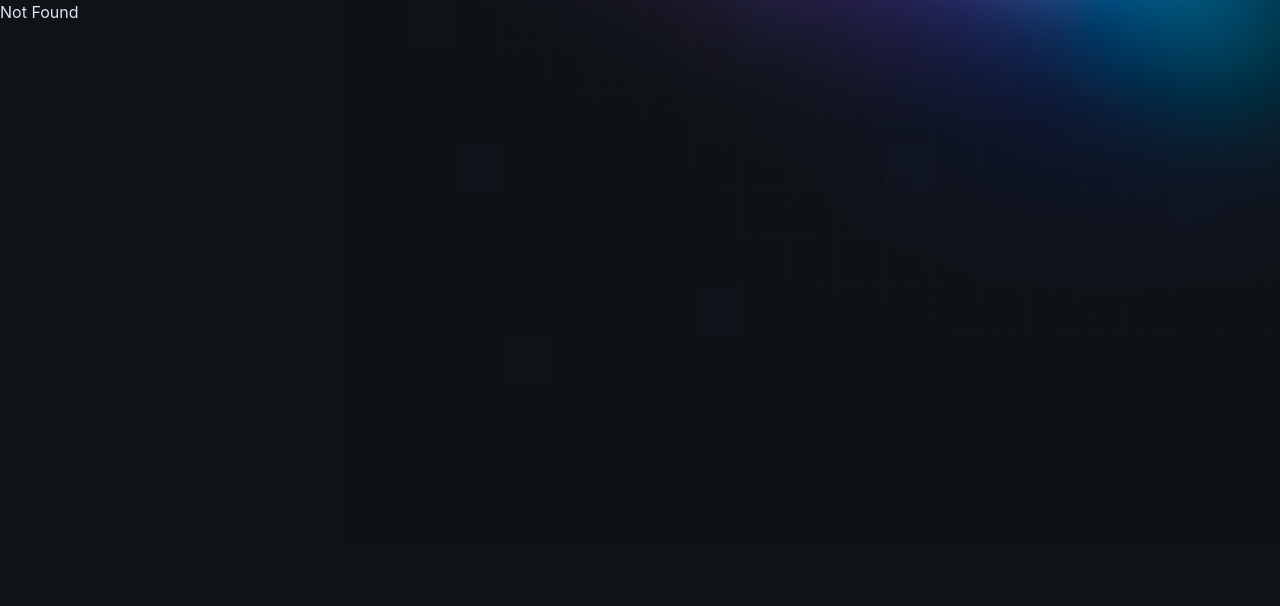
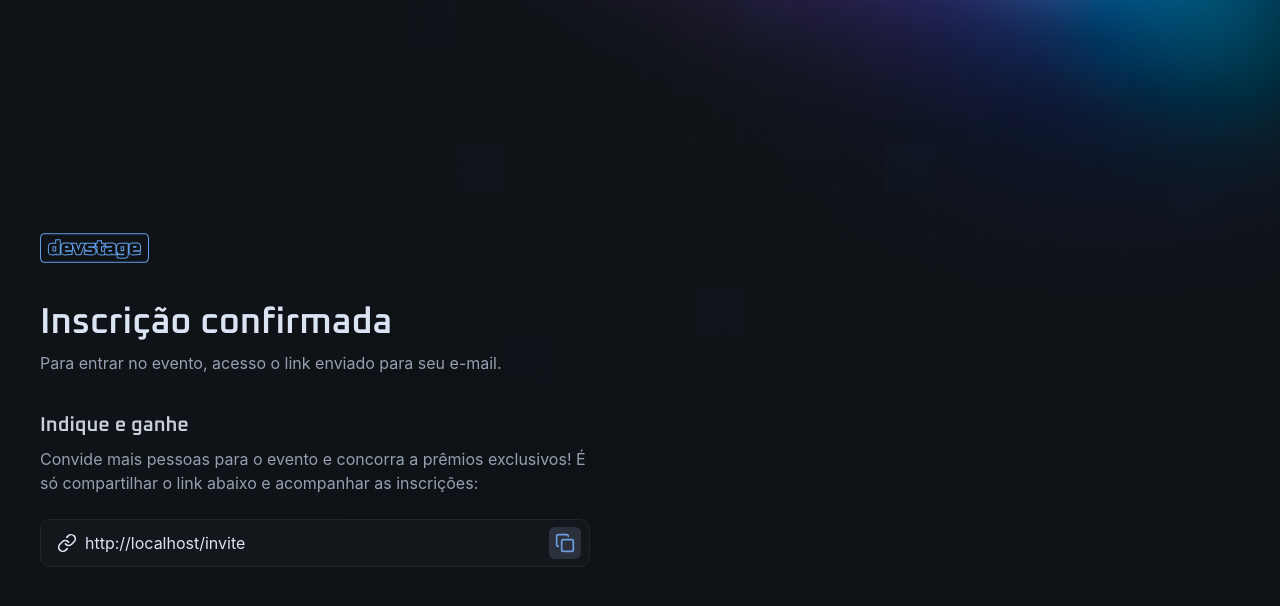
Before and after one commit to viniciusferreira7/connect, a React (Vite) app in the folder apps/web/: page /invite in a window 1280 px wide. Shown: the top 606 px of the page. Built offline with nearby package versions, Linux system fonts and the light colour scheme.

Commit message:
feat: add invite link input on invite page

```diff
--- a/apps/web/index.html
+++ b/apps/web/index.html
@@ -16,9 +16,7 @@
     <link rel="preconnect" href="https://fonts.gstatic.com" crossorigin>
     <link href="https://fonts.googleapis.com/css2?family=Montserrat:ital,wght@0,100..900;1,100..900&family=Oxanium:wght@200..800&display=swap" rel="stylesheet">
 
-    <link rel="icon" type="image/svg+xml" href="/assets/logo.svg" />
     <link rel="manifest" href="/manifest.json" />
-    <title>devstage</title>
   </head>
   <body class="text-gray-100 bg-gray-900 bg-[url(/background.png)] bg-no-repeat bg-top antialiased md:bg-right-top">
     <div id="app"></div>
--- a/apps/web/src/components/subscription-form.tsx
+++ b/apps/web/src/components/subscription-form.tsx
@@ -1,4 +1,5 @@
 import { zodResolver } from '@hookform/resolvers/zod'
+import { useNavigate } from '@tanstack/react-router'
 import { ArrowRight, Mail, User } from 'lucide-react'
 import { useForm } from 'react-hook-form'
 import { z } from 'zod/v3'
@@ -14,6 +15,8 @@ const subscriptionSchema = z.object({
 type SubscriptionSchema = z.infer<typeof subscriptionSchema>
 
 export function SubscriptionForm() {
+  const navigate = useNavigate({ from: '/' })
+
   const {
     register,
     handleSubmit,
@@ -24,6 +27,9 @@ export function SubscriptionForm() {
 
   function onSubscribe(data: SubscriptionSchema) {
     console.log(data)
+    navigate({
+      to: '/invite',
+    })
   }
 
   return (
--- a/apps/web/src/routeTree.gen.ts
+++ b/apps/web/src/routeTree.gen.ts
@@ -10,33 +10,43 @@
 
 import { Route as rootRouteImport } from './routes/__root'
 import { Route as IndexRouteImport } from './routes/index'
+import { Route as InviteIndexRouteImport } from './routes/invite/index'
 
 const IndexRoute = IndexRouteImport.update({
   id: '/',
   path: '/',
   getParentRoute: () => rootRouteImport,
 } as any)
+const InviteIndexRoute = InviteIndexRouteImport.update({
+  id: '/invite/',
+  path: '/invite/',
+  getParentRoute: () => rootRouteImport,
+} as any)
 
 export interface FileRoutesByFullPath {
   '/': typeof IndexRoute
+  '/invite': typeof InviteIndexRoute
 }
 export interface FileRoutesByTo {
   '/': typeof IndexRoute
+  '/invite': typeof InviteIndexRoute
 }
 export interface FileRoutesById {
   __root__: typeof rootRouteImport
   '/': typeof IndexRoute
+  '/invite/': typeof InviteIndexRoute
 }
 export interface FileRouteTypes {
   fileRoutesByFullPath: FileRoutesByFullPath
-  fullPaths: '/'
+  fullPaths: '/' | '/invite'
   fileRoutesByTo: FileRoutesByTo
-  to: '/'
-  id: '__root__' | '/'
+  to: '/' | '/invite'
+  id: '__root__' | '/' | '/invite/'
   fileRoutesById: FileRoutesById
 }
 export interface RootRouteChildren {
   IndexRoute: typeof IndexRoute
+  InviteIndexRoute: typeof InviteIndexRoute
 }
 
 declare module '@tanstack/react-router' {
@@ -48,11 +58,19 @@ declare module '@tanstack/react-router' {
       preLoaderRoute: typeof IndexRouteImport
       parentRoute: typeof rootRouteImport
     }
+    '/invite/': {
+      id: '/invite/'
+      path: '/invite'
+      fullPath: '/invite'
+      preLoaderRoute: typeof InviteIndexRouteImport
+      parentRoute: typeof rootRouteImport
+    }
   }
 }
 
 const rootRouteChildren: RootRouteChildren = {
   IndexRoute: IndexRoute,
+  InviteIndexRoute: InviteIndexRoute,
 }
 export const routeTree = rootRouteImport
   ._addFileChildren(rootRouteChildren)
--- a/apps/web/src/routes/__root.tsx
+++ b/apps/web/src/routes/__root.tsx
@@ -1,11 +1,14 @@
-import { createRootRoute, Outlet } from '@tanstack/react-router'
+import { createRootRoute, HeadContent, Outlet } from '@tanstack/react-router'
 import { TanStackRouterDevtools } from '@tanstack/react-router-devtools'
 
 export const Route = createRootRoute({
   component: () => (
     <>
-      <Outlet />
-      <TanStackRouterDevtools />
+      <HeadContent />
+      <main className="mx-auto max-w-310 px-5 py-8 md:py-0">
+        <Outlet />
+        <TanStackRouterDevtools />
+      </main>
     </>
   ),
 })
--- a/apps/web/src/routes/index.tsx
+++ b/apps/web/src/routes/index.tsx
@@ -8,7 +8,7 @@ export const Route = createFileRoute('/')({
   head: () => ({
     meta: [
       {
-        title: 'Connect',
+        title: 'Home | Connect',
       },
     ],
   }),
@@ -16,7 +16,6 @@ export const Route = createFileRoute('/')({
 
 function App() {
   return (
-    <main className="mx-auto max-w-310 px-5 py-8 md:py-0">
     <div className="flex min-h-dvh flex-col justify-center gap-16">
       <div className="flex flex-col items-center gap-10 md:items-start">
         <img
@@ -56,6 +55,5 @@ function App() {
         <SubscriptionForm />
       </div>
     </div>
-    </main>
   )
 }
--- /dev/null
+++ b/apps/web/src/routes/invite/-components/invite-link-input.tsx
@@ -0,0 +1,28 @@
+import { Copy, Link } from 'lucide-react'
+
+import { IconButton } from '@/components/icon-button'
+import { InputField, InputIcon, InputRoot } from '@/components/input'
+
+interface InviteLinkInputProps {
+  inviteLink: string
+}
+
+export function InviteLinkInput({ inviteLink }: InviteLinkInputProps) {
+  function copyInviteLink() {
+    navigator.clipboard.writeText(inviteLink)
+  }
+
+  return (
+    <InputRoot>
+      <InputIcon>
+        <Link className="size-5" />
+      </InputIcon>
+
+      <InputField readOnly defaultValue={inviteLink} />
+
+      <IconButton className="-mr-2 w-auto" onClick={copyInviteLink}>
+        <Copy className="size-5" />
+      </IconButton>
+    </InputRoot>
+  )
+}
--- /dev/null
+++ b/apps/web/src/routes/invite/index.tsx
@@ -0,0 +1,53 @@
+import { createFileRoute } from '@tanstack/react-router'
+
+import { InviteLinkInput } from './-components/invite-link-input'
+
+export const Route = createFileRoute('/invite/')({
+  component: InviteComponent,
+  head: () => ({
+    meta: [
+      {
+        title: 'Invite | Connect',
+      },
+    ],
+  }),
+})
+
+function InviteComponent() {
+  const href = window.location.href
+
+  return (
+    <div className="flex min-h-dvh flex-col items-center justify-between gap-16 md:flex-row">
+      <div className="flex w-full max-w-[550px] flex-col gap-10">
+        <img
+          src="/assets/logo.svg"
+          alt="devstage"
+          width={108.5}
+          fetchPriority="high"
+          height={30}
+        />
+        <div className="space-y-2">
+          <h1 className="font-heading text-4xl font-semibold text-gray-100">
+            Inscrição confirmada
+          </h1>
+          <p className="text-gray-300">
+            Para entrar no evento, acesso o link enviado para seu e-mail.
+          </p>
+        </div>
+        <div className="space-y-6">
+          <div className="space-y-3">
+            <h2 className="font-heading text-xl leading-none font-semibold text-gray-200">
+              Indique e ganhe
+            </h2>
+            <p className="text-gray-300">
+              Convide mais pessoas para o evento e concorra a prêmios
+              exclusivos! É só compartilhar o link abaixo e acompanhar as
+              inscrições:
+            </p>
+          </div>
+          <InviteLinkInput inviteLink={href} />
+        </div>
+      </div>
+    </div>
+  )
+}
```
Also changed, not shown: 1 other file (tests, documents, lock files or other folders). Lines whose indentation alone changed are shown as unchanged.
